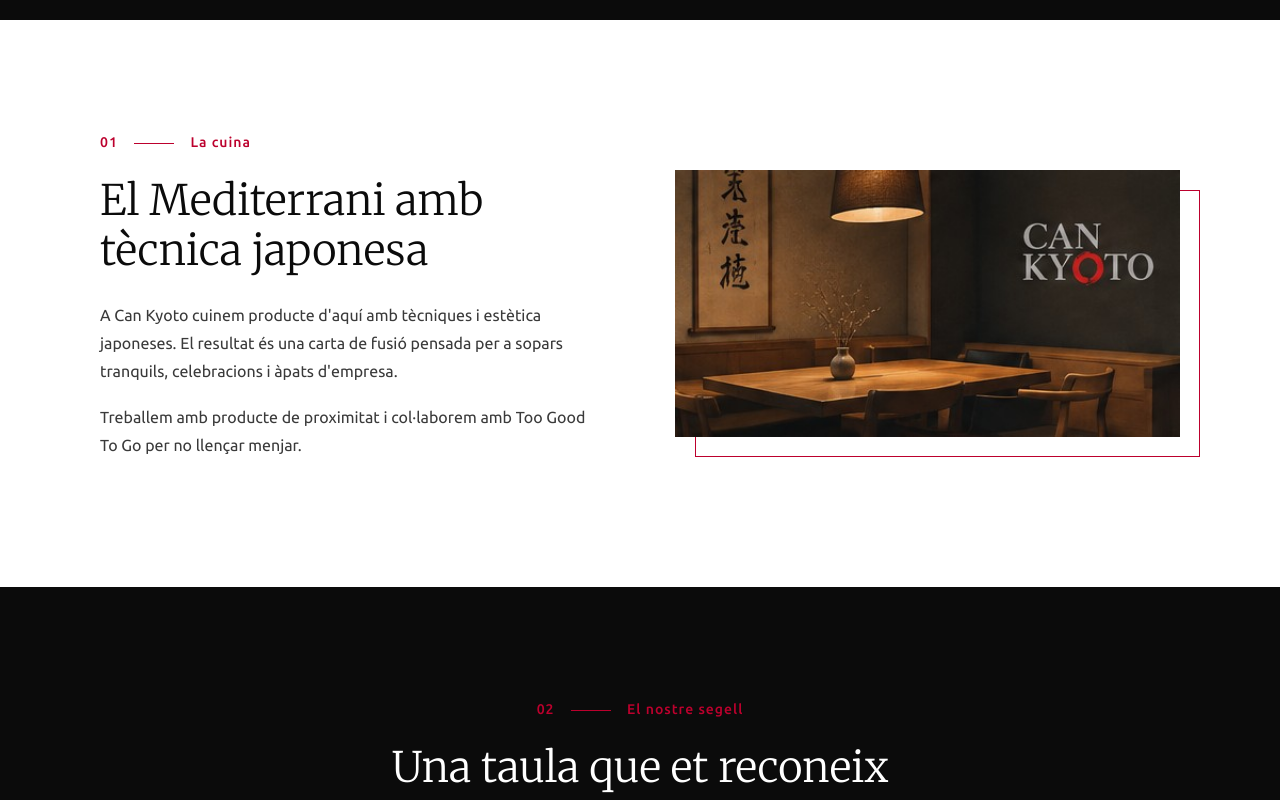
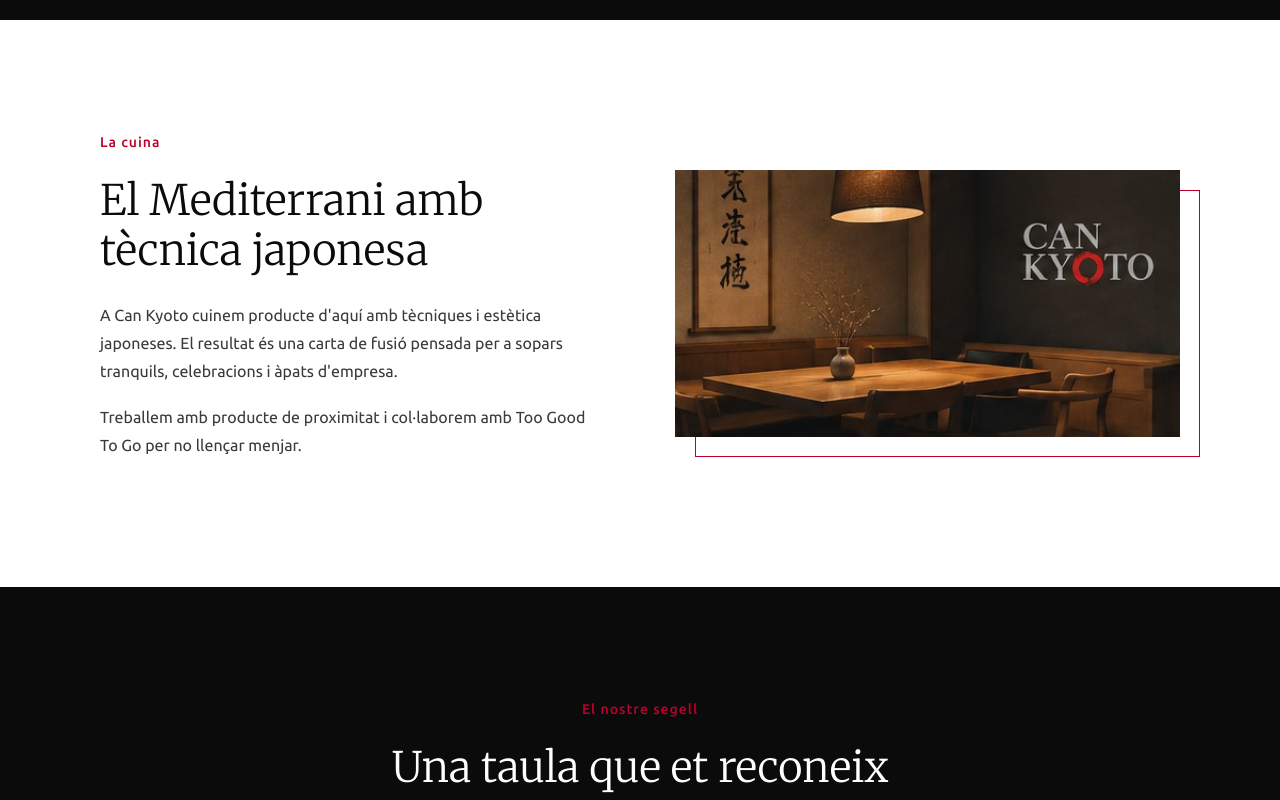
Before and after one commit to jaanboote/can-kyoto, a plain HTML site: page index.html in a window 1280 px wide. Shown: the part 780-1580 px from the top of the page. Drawn offline with Linux system fonts and the light colour scheme.

Commit message:
Treu la numeració dels títols de secció

```diff
--- a/css/style.css
+++ b/css/style.css
@@ -120,7 +120,7 @@ body {
 }
 .seccio p { max-width: 520px; margin-bottom: 18px; line-height: 1.75; color: #3A3A3A; }
 
-/* "01 —— La cuina" */
+/* Petit títol vermell sobre cada secció: "La cuina" */
 .avantitol {
   margin-bottom: 20px !important;
   font-size: 14px;
@@ -128,7 +128,6 @@ body {
   letter-spacing: 1px;
   color: #BC002D !important;
 }
-.ratlla { display: inline-block; width: 40px; height: 1px; margin: 0 12px; vertical-align: middle; background: #BC002D; }
 
 .gris { background: #F6F6F4; }
 
--- a/index.html
+++ b/index.html
@@ -40,7 +40,7 @@
   <section class="seccio" id="cuina">
     <div class="contingut dues-col">
       <div>
-        <p class="avantitol">01 <span class="ratlla"></span> La cuina</p>
+        <p class="avantitol">La cuina</p>
         <h2>El Mediterrani amb tècnica japonesa</h2>
         <p>A Can Kyoto cuinem producte d'aquí amb tècniques i estètica japoneses. El resultat és una carta de fusió pensada per a sopars tranquils, celebracions i àpats d'empresa.</p>
         <p>Treballem amb producte de proximitat i col·laborem amb Too Good To Go per no llençar menjar.</p>
@@ -54,7 +54,7 @@
   <!-- 02 LA TAULA -->
   <section class="seccio fosc" id="taula">
     <div class="contingut">
-      <p class="avantitol">02 <span class="ratlla"></span> El nostre segell</p>
+      <p class="avantitol">El nostre segell</p>
       <h2>Una taula que et reconeix</h2>
 
       <div class="passos">
@@ -93,7 +93,7 @@
   <section class="seccio gris" id="on-som">
     <div class="contingut dues-col">
       <div>
-        <p class="avantitol">03 <span class="ratlla"></span> On som</p>
+        <p class="avantitol">On som</p>
         <h2>Al cor del Poblenou</h2>
         <p>Gran Via de les Corts Catalanes, Poblenou (Barcelona), a tocar de Glòries.</p>
         <p>Hi arribes fàcilment amb metro, tramvia, autobús o Bicing. A prop hi ha el Parc Central del Poblenou i aparcaments públics.</p>
```
